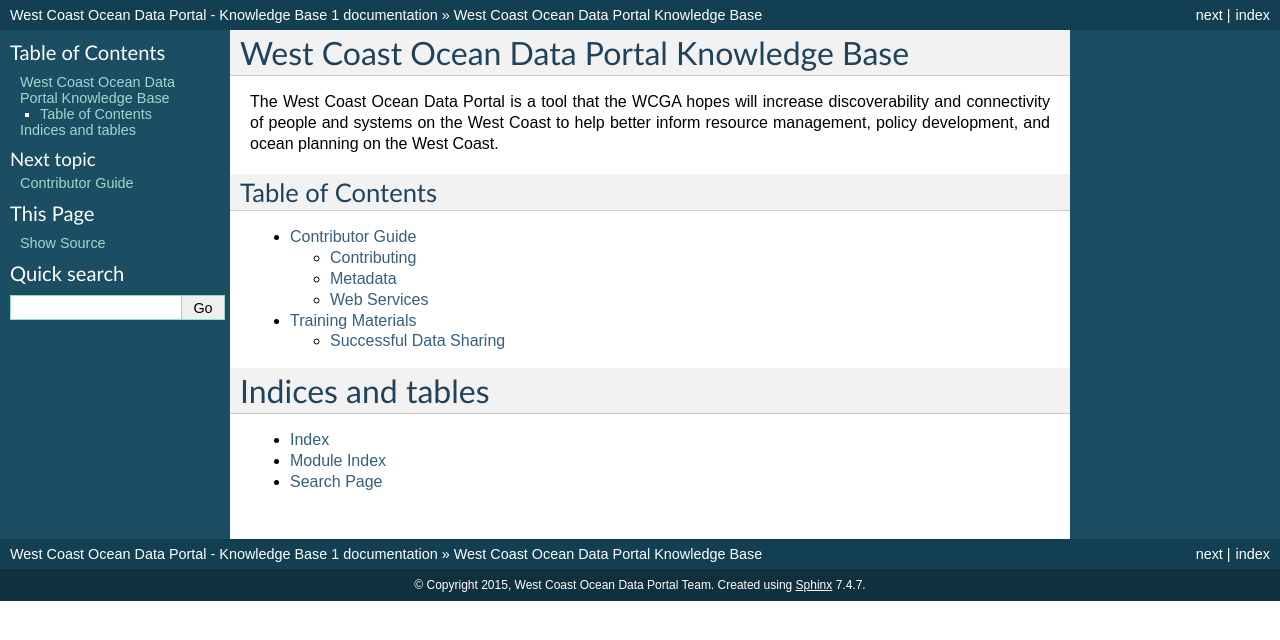
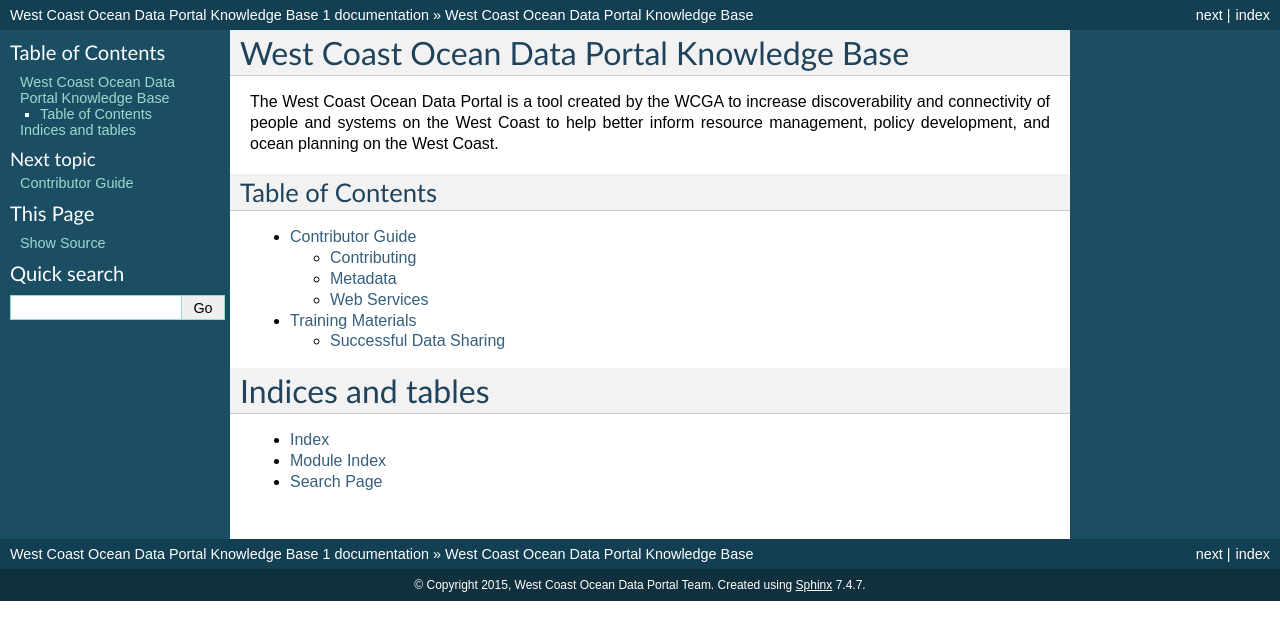
Before and after one commit to WCGA/knowledge-base, a Sphinx documentation site: the page built from docs/index.rst, in a window 1280 px wide. Shown: the top 640 px of the page. Built offline with Sphinx 7.4.7, drawn with Linux system fonts in a browser that asks for light colours.

Commit message:
adjust name

```diff
--- a/docs/conf.py
+++ b/docs/conf.py
@@ -43,7 +43,7 @@
 master_doc = 'index'
 
 # General information about the project.
-project = u'West Coast Ocean Data Portal - Knowledge Base'
+project = u'West Coast Ocean Data Portal Knowledge Base'
 copyright = u'2015, West Coast Ocean Data Portal Team'
 
 # The version info for the project you're documenting, acts as replacement for
@@ -176,7 +176,7 @@
 #html_file_suffix = None
 
 # Output file base name for HTML help builder.
-htmlhelp_basename = 'WestCoastOceanDataPortal-KnowledgeBasedoc'
+htmlhelp_basename = 'WestCoastOceanDataPortalKnowledgeBasedoc'
 
 
 # -- Options for LaTeX output ---------------------------------------------
@@ -196,7 +196,7 @@
 # (source start file, target name, title,
 #  author, documentclass [howto, manual, or own class]).
 latex_documents = [
-  ('index', 'WestCoastOceanDataPortal-KnowledgeBase.tex', u'West Coast Ocean Data Portal - Knowledge Base Documentation',
+  ('index', 'WestCoastOceanDataPortal-KnowledgeBase.tex', u'West Coast Ocean Data Portal Knowledge Base',
    u'West Coast Ocean Data Portal Team', 'manual'),
 ]
 
@@ -226,7 +226,7 @@
 # One entry per manual page. List of tuples
 # (source start file, name, description, authors, manual section).
 man_pages = [
-    ('index', 'westcoastoceandataportal-knowledgebase', u'West Coast Ocean Data Portal - Knowledge Base Documentation',
+    ('index', 'westcoastoceandataportal-knowledgebase', u'West Coast Ocean Data Portal Knowledge Base',
      [u'West Coast Ocean Data Portal Team'], 1)
 ]
 
@@ -240,7 +240,7 @@
 # (source start file, target name, title, author,
 #  dir menu entry, description, category)
 texinfo_documents = [
-  ('index', 'WestCoastOceanDataPortal-KnowledgeBase', u'West Coast Ocean Data Portal - Knowledge Base Documentation',
+  ('index', 'WestCoastOceanDataPortal-KnowledgeBase', u'West Coast Ocean Data Portal Knowledge Base',
    u'West Coast Ocean Data Portal Team', 'WestCoastOceanDataPortal-KnowledgeBase', 'One line description of project.',
    'Miscellaneous'),
 ]
--- a/docs/index.rst
+++ b/docs/index.rst
@@ -1,7 +1,7 @@
 West Coast Ocean Data Portal Knowledge Base
 ===========================================
 
-The West Coast Ocean Data Portal is a tool that the WCGA hopes will increase
+The West Coast Ocean Data Portal is a tool created by the WCGA to increase
 discoverability and connectivity of people and systems on the West Coast to
 help better inform resource management, policy development, and ocean
 planning on the West Coast.
```
